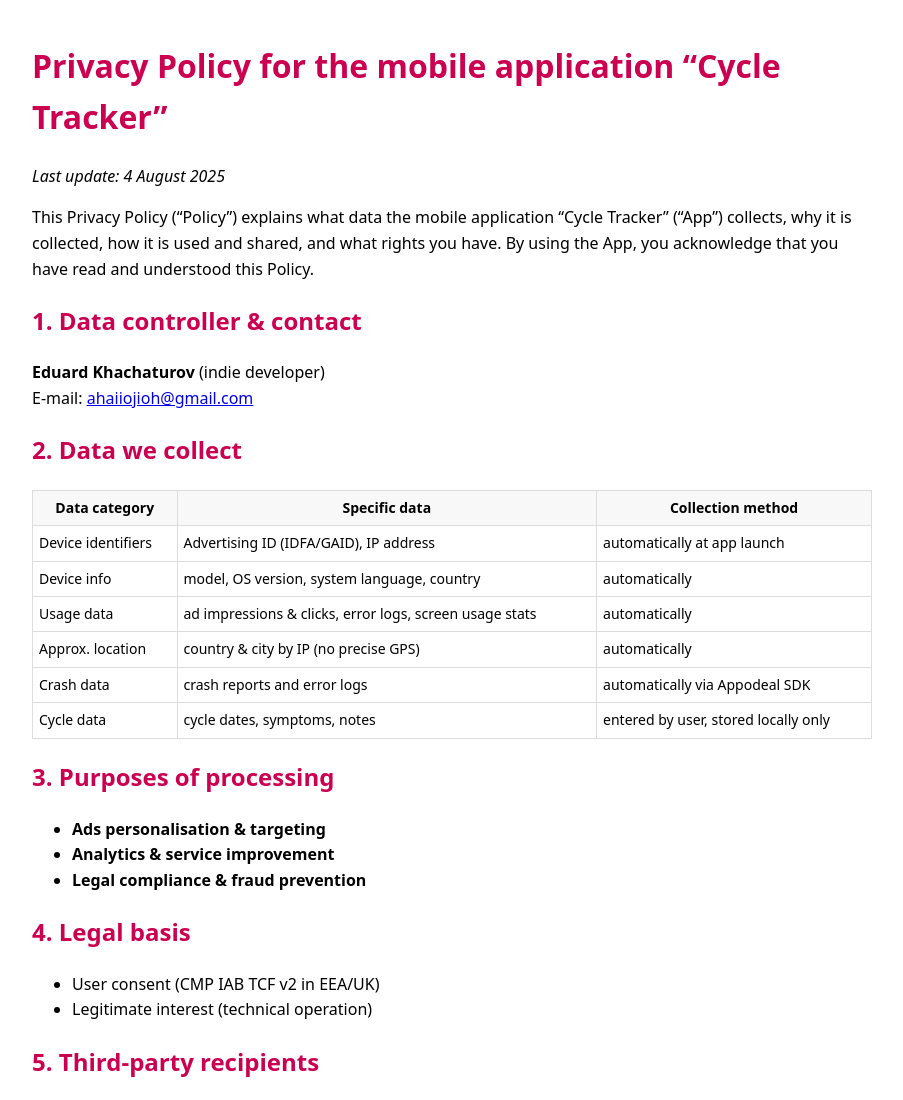
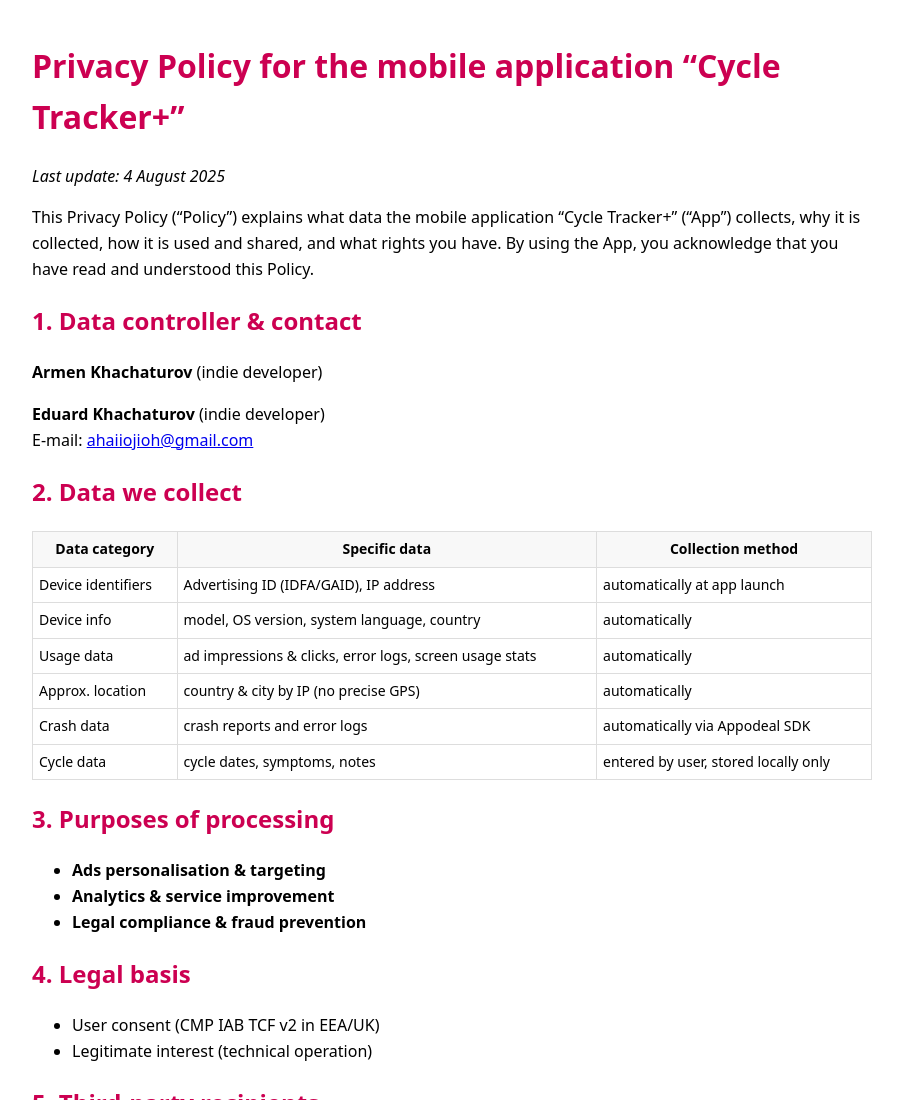
Before and after one commit to AHAIIOJIOH/ahaiiojioh.github.io, a plain HTML site: page privacy_policy_en.html in a window 1280 px wide. Shown: the top 1100 px of the page, without its empty margins (188-1091 px from the left). Drawn offline with Linux system fonts and the light colour scheme.

Commit message:
Update policy

```diff
--- a/privacy_policy_en.html
+++ b/privacy_policy_en.html
@@ -13,11 +13,12 @@
   </style>
 </head>
 <body>
-<h1>Privacy Policy for the mobile application “Cycle Tracker”</h1>
+<h1>Privacy Policy for the mobile application “Cycle Tracker+”</h1>
 <p><em>Last update: 4 August 2025</em></p>
-<p>This Privacy Policy (“Policy”) explains what data the mobile application “Cycle Tracker” (“App”) collects, why it is collected, how it is used and shared, and what rights you have. By using the App, you acknowledge that you have read and understood this Policy.</p>
+<p>This Privacy Policy (“Policy”) explains what data the mobile application “Cycle Tracker+” (“App”) collects, why it is collected, how it is used and shared, and what rights you have. By using the App, you acknowledge that you have read and understood this Policy.</p>
 
 <h2>1. Data controller & contact</h2>
+<p><strong>Armen Khachaturov</strong> (indie developer)<br>
 <p><strong>Eduard Khachaturov</strong> (indie developer)<br>
 E‑mail: <a href="mailto:ahaiiojioh@gmail.com">ahaiiojioh@gmail.com</a></p>
 
```
Also changed, not shown: privacy_policy_ru.html (+3 -2 lines).
